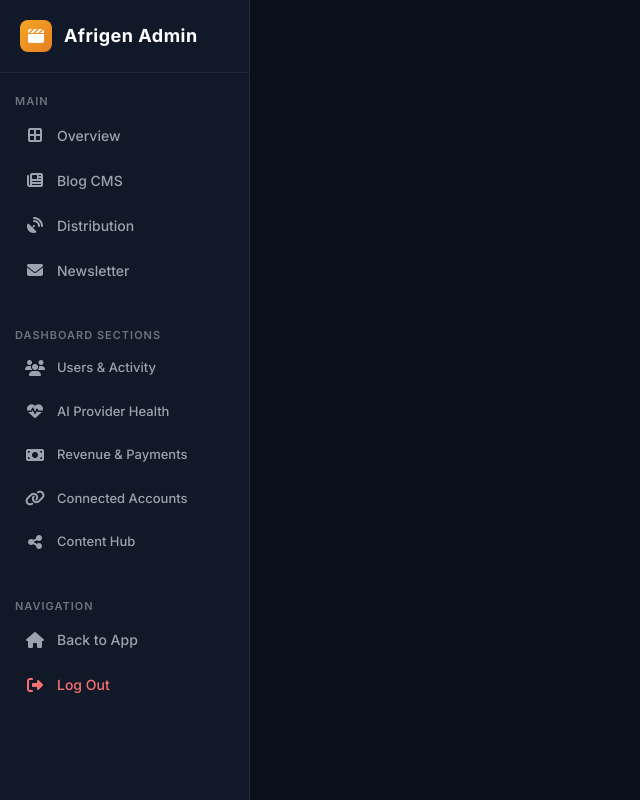
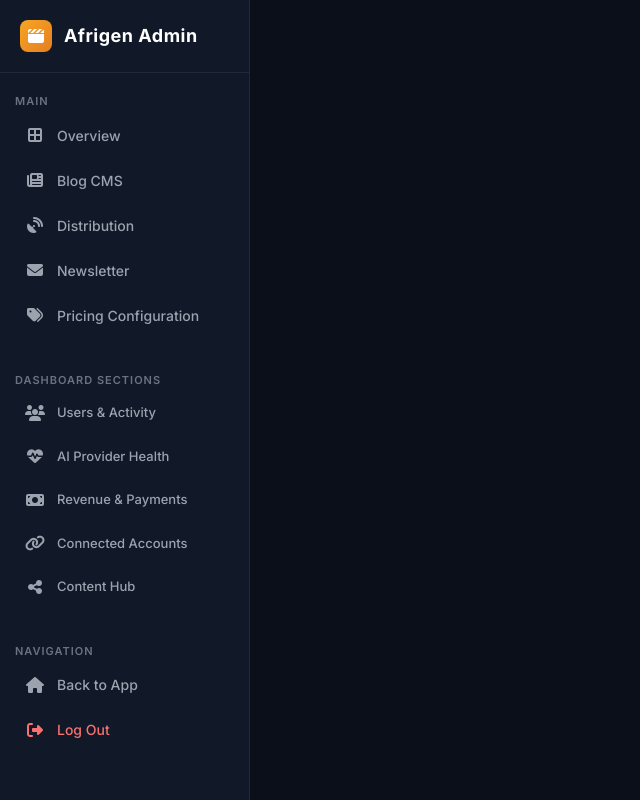
Before and after one commit to Al-ameenolanrewaju/Afrigen, a Python web app: template templates/admin_base.html in a window 1280 px wide. Shown: the whole page, without its empty margins (0-640 px from the left). Run offline with Jinja, Linux system fonts and the light colour scheme; the template is opened without the code that fills it, so the values that code supplies are empty; some libraries are stand-ins or nearby versions.

Commit message:
Add pricing configuration link to admin sidebar

```diff
--- a/templates/admin_base.html
+++ b/templates/admin_base.html
@@ -288,6 +288,11 @@
                     <i class="fa-solid fa-envelope"></i> Newsletter
                 </a>
             </li>
+            <li>
+                <a href="{{ url_for('main.admin_pricing') }}" class="admin-nav-item {% if request.endpoint == 'main.admin_pricing' %}active{% endif %}">
+                    <i class="fa-solid fa-tags"></i> Pricing Configuration
+                </a>
+            </li>
         </ul>
 
         <div class="admin-nav-section mt-3">DASHBOARD SECTIONS</div>
```
